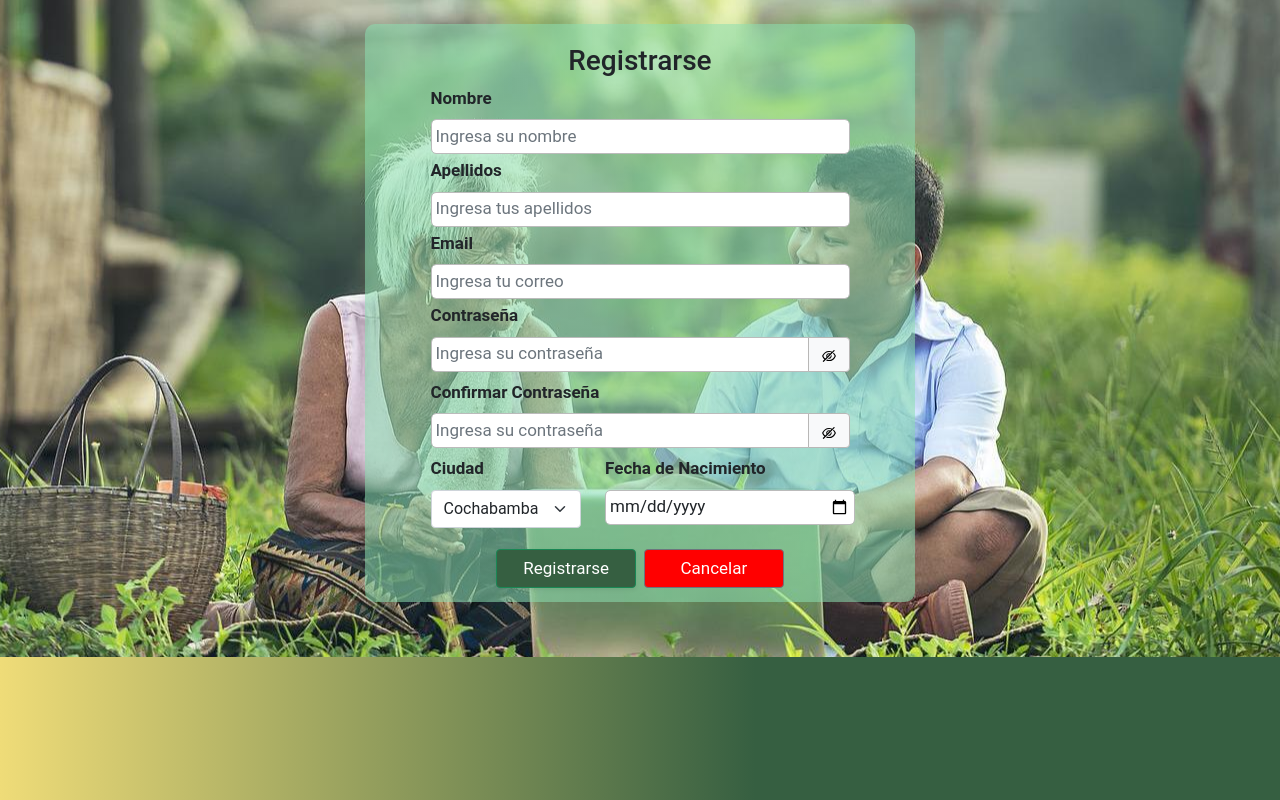
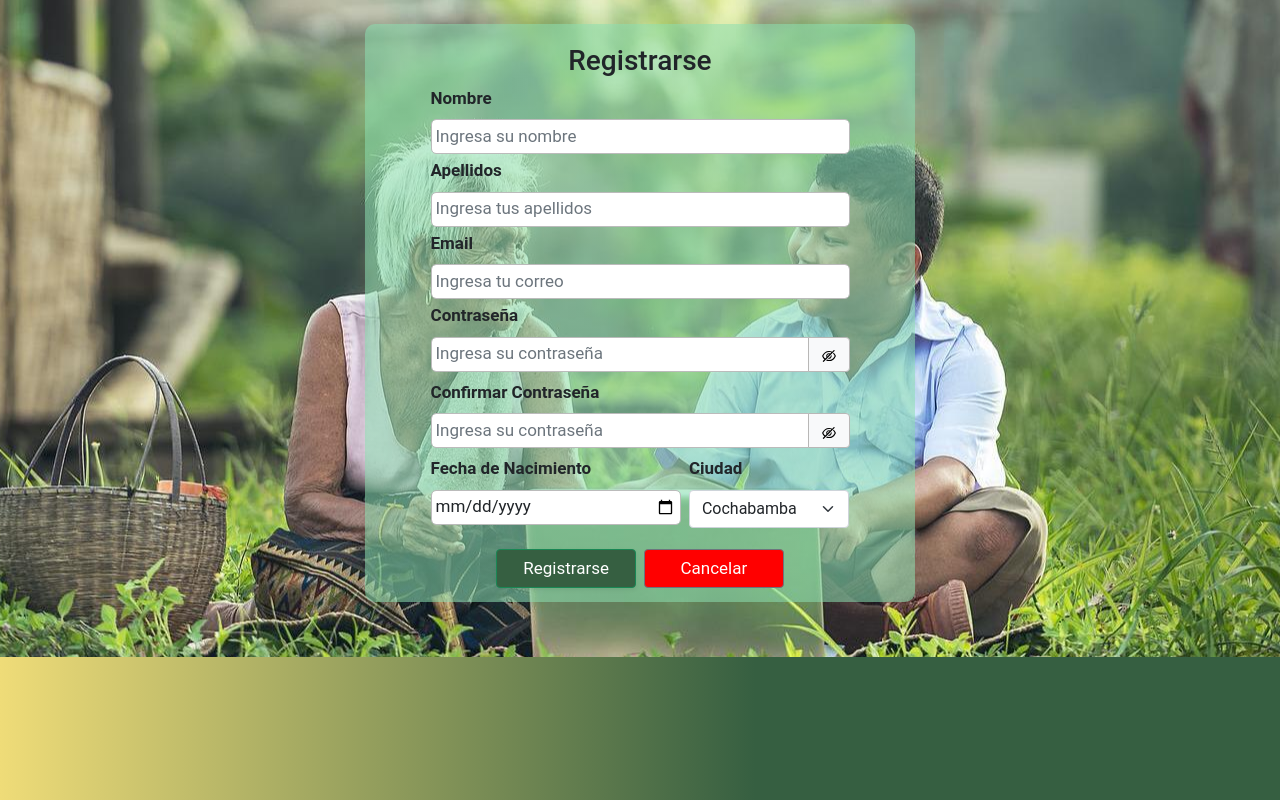
Before and after one commit to einarch/ComunidadAdultoMayor, a React (Create React App) app: page /registro in a window 1280 px wide. Built offline with nearby package versions, Linux system fonts and the light colour scheme.

Commit message:
validacion de envio de formulario

```diff
--- a/src/registro/Register.js
+++ b/src/registro/Register.js
@@ -88,12 +88,14 @@ const Register = ({ children }) => {
         setstate(prevState => !prevState);
     }
 
-    const { handleSubmit, handleChange, values, touched, errors, handleBlur } = useFormik({
+    const { handleSubmit,resetForm, handleChange, values, touched, errors, handleBlur } = useFormik({
 
-        initialValues: { email: "", password: "", password2: "" },
-        onSubmit: (values, { setSubmitting }) => {
+        initialValues: { nombre:"",apellido:"",email: "", password: "", password2: "",ciudad:"",fechaNacimiento:"" },
+        onSubmit: (values, { setSubmitting, resetForm }) => {
+            Registrarse();
+            setSubmitting(true);
             setTimeout(() => {
-                console.log("Logging in", values);
+                resetForm();
                 setSubmitting(false);
             }, 500);
         },
@@ -127,8 +129,9 @@ const Register = ({ children }) => {
                 .max(15, "Contraseña no válida")
                 .matches(/^(?=\w*\d)(?=\w*[A-Z])(?=\w*[a-z])\S{6,15}$/, "Caracteres no permitidos")
 
-                .oneOf([Yup.ref('password')], 'Las contraseñas deben coincidir')
-
+                .oneOf([Yup.ref('password')], 'Las contraseñas deben coincidir'),
+                fechaNacimiento: Yup.string()
+                .required("Introduzca Fecha")
         })
 
     })
@@ -300,27 +303,7 @@ const Register = ({ children }) => {
                             <div className="input-feedback">{errors.password2}</div>
                         )}
                     </Form.Text>
-                    <Row className="col-md-12 mb-3">
-                        <Form.Group as={Col} md="5" >
-                            <Form.Label className="form-label d-flex flex-row justify-content-left">Ciudad</Form.Label>
-                            <Form.Select
-                                onChange={handleChange}
-                                onBlur={handleBlur}
-                                id="ciudad"
-                                name="ciudad"
-                                type="text"
-                                value={values.ciudad} >
-                                <option value="c">Cochabamba</option>
-                                <option value="l">La Paz</option>
-                                <option value="s">Santa Cruz</option>
-                                <option value="p">Pando</option>
-                                <option value="b">Beni</option>
-                                <option value="o">Oruro</option>
-                                <option value="p">Potosi</option>
-                                <option value="s">Sucre</option>
-                                <option value="t">Tarija</option>
-                            </Form.Select>
-                        </Form.Group>
+                    <Row className="col-md-13 mb-3">
                         <Form.Group as={Col} md="7">
                             <Form.Label htmlFor="password" id="ciudad" className="form-label d-flex flex-row justify-content-left" >Fecha de Nacimiento</Form.Label>
                             <Form.Control type="date"
@@ -330,6 +313,32 @@ const Register = ({ children }) => {
                                 onBlur={handleBlur} id="fechaNacimiento"
                                 name="fechaNacimiento"
                                 value={values.fechaNacimiento} />
+                                <Form.Text className="errorMessModal d-flex flex-row col-11 justify-content-center" muted>
+                        {errors.fechaNacimiento && touched.fechaNacimiento && (
+                            <div className="input-feedback">{errors.fechaNacimiento}</div>
+                        )}
+                    </Form.Text>
+                        </Form.Group>
+
+                    <Form.Group as={Col} md="5" >
+                            <Form.Label className="form-label d-flex flex-row justify-content-left">Ciudad</Form.Label>
+                            <Form.Select
+                                onChange={handleChange}
+                                onBlur={handleBlur}
+                                id="ciudad"
+                                name="ciudad"
+                                type="text"
+                                value={values.ciudad} >
+                                <option value="Cochabamba">Cochabamba</option>
+                                <option value="La Paz">La Paz</option>
+                                <option value="Santa Cruz">Santa Cruz</option>
+                                <option value="Pando">Pando</option>
+                                <option value="Beni">Beni</option>
+                                <option value="Oruro">Oruro</option>
+                                <option value="Potosi">Potosi</option>
+                                <option value="Sucre">Sucre</option>
+                                <option value="Tarija">Tarija</option>
+                            </Form.Select>
                         </Form.Group>
                     </Row>
                     <div className="d-flex flex-row align-items-center justify-content-center">
@@ -337,7 +346,7 @@ const Register = ({ children }) => {
                             className="btn btn-success col-4 m-1"
                             type="submit"
                             as="Input"
-                            onClick={Registrarse} >
+                            onClick={handleSubmit} >
                             Registrarse
                         </button>
                         <button
```
